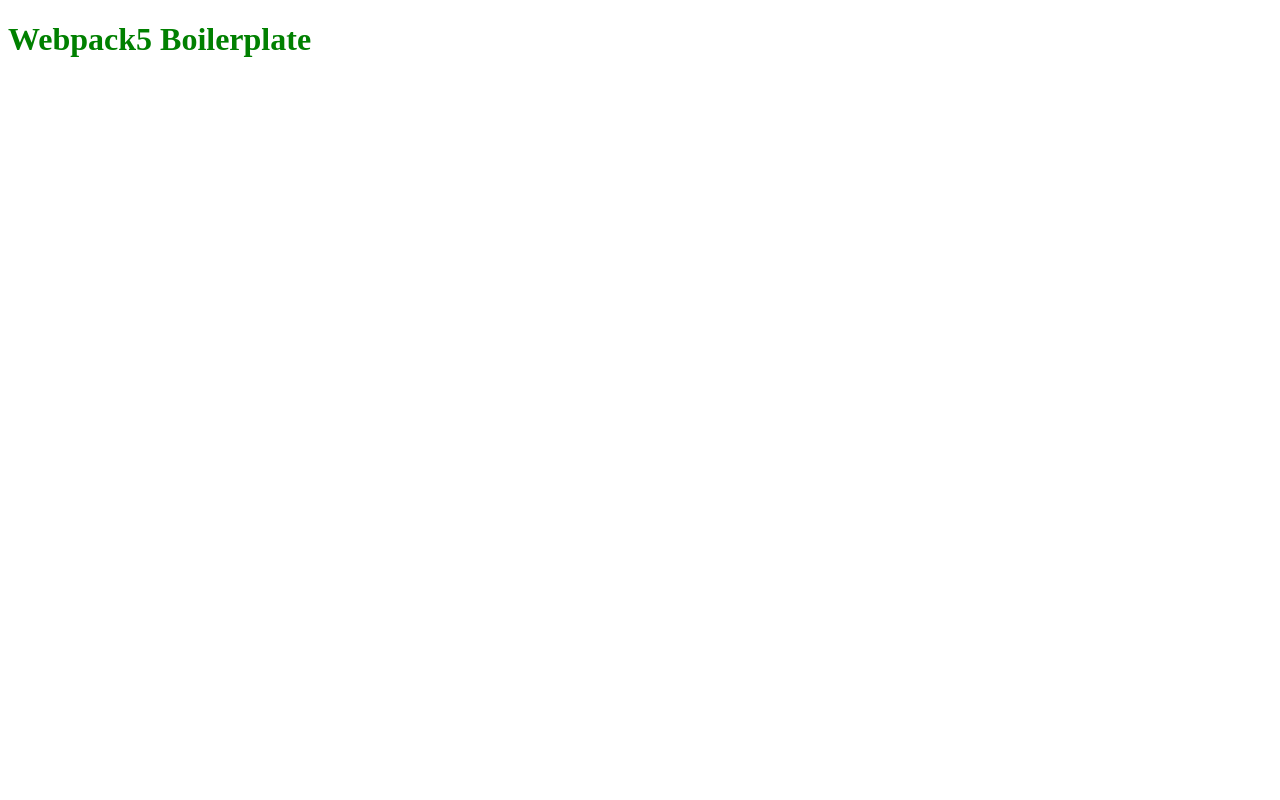
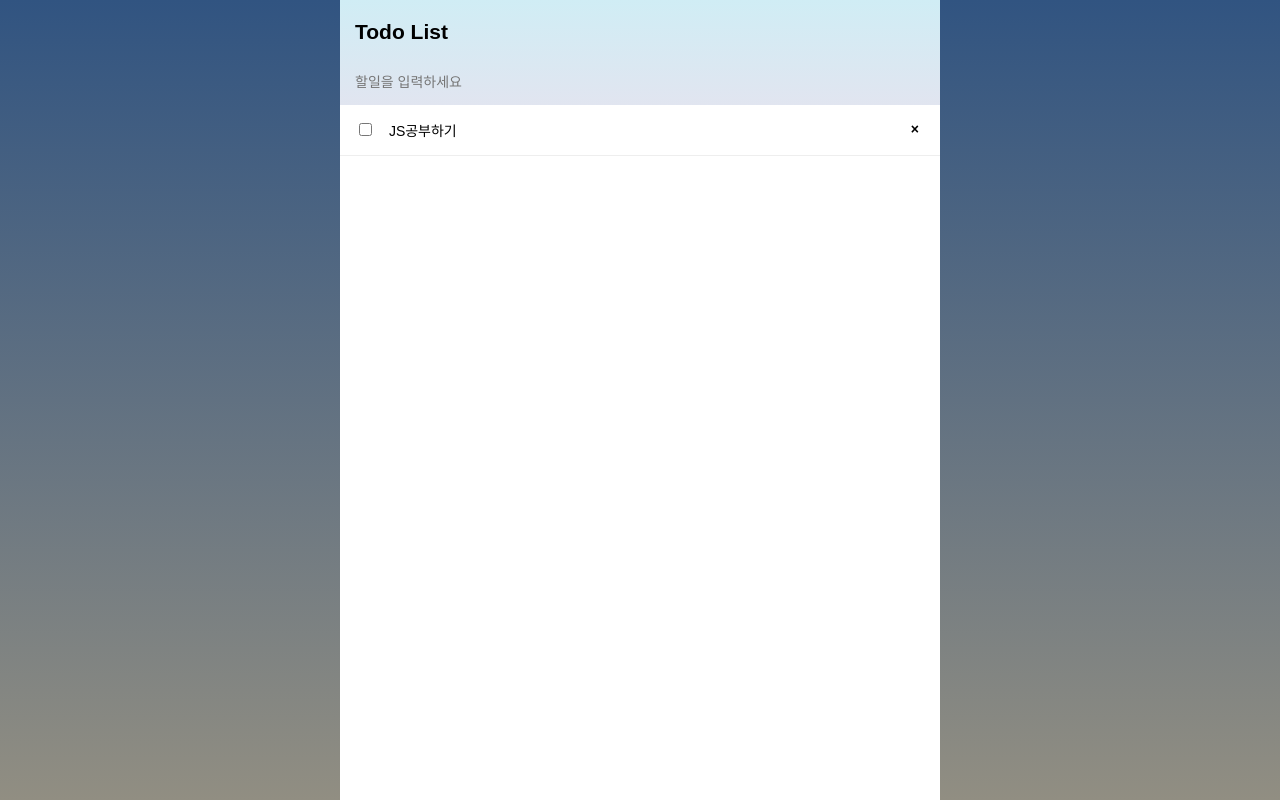
Before and after one commit to heuzz/todoapp, a website built with webpack: page src/index.html in a window 1280 px wide. Built offline with nearby package versions, Linux system fonts and the light colour scheme.

Commit message:
todo 기본소스 적용

```diff
--- a/src/app.css
+++ b/src/app.css
@@ -1,3 +1,126 @@
+/* CSS declarations go here */
+body {
+  font-family: sans-serif;
+  background-color: #315481;
+  background-image: linear-gradient(to bottom, #315481, #918e82 100%);
+  background-attachment: fixed;
+
+  position: absolute;
+  top: 0;
+  bottom: 0;
+  left: 0;
+  right: 0;
+
+  padding: 0;
+  margin: 0;
+
+  font-size: 14px;
+}
+
+.container {
+  max-width: 600px;
+  margin: 0 auto;
+  min-height: 100%;
+  background: white;
+}
+
+header {
+  background: #d2edf4;
+  background-image: linear-gradient(to bottom, #d0edf5, #e1e5f0 100%);
+  padding: 20px 15px 15px 15px;
+  position: relative;
+}
+
+#login-buttons {
+  display: block;
+}
+
 h1 {
-  color: green;
+  font-size: 1.5em;
+  margin: 0;
+  margin-bottom: 10px;
+  display: inline-block;
+  margin-right: 1em;
 }
+
+form {
+  margin-top: 10px;
+  margin-bottom: -10px;
+  position: relative;
+}
+
+.new-task input {
+  box-sizing: border-box;
+  padding: 10px 0;
+  background: transparent;
+  border: none;
+  width: 100%;
+  padding-right: 80px;
+  font-size: 1em;
+}
+
+.new-task input:focus{
+  outline: 0;
+}
+
+ul {
+  margin: 0;
+  padding: 0;
+  background: white;
+}
+
+.delete {
+  float: right;
+  font-weight: bold;
+  background: none;
+  font-size: 1em;
+  border: none;
+  position: relative;
+}
+
+li {
+  position: relative;
+  list-style: none;
+  padding: 15px;
+  border-bottom: #eee solid 1px;
+}
+
+li .text {
+  margin-left: 10px;
+}
+
+li.checked {
+  color: #888;
+}
+
+li.checked .text {
+  text-decoration: line-through;
+}
+
+li.private {
+  background: #eee;
+  border-color: #ddd;
+}
+
+header .hide-completed {
+  float: right;
+}
+
+.toggle-private {
+  margin-left: 5px;
+}
+
+@media (max-width: 600px) {
+  li {
+    padding: 12px 15px;
+  }
+
+  .search {
+    width: 150px;
+    clear: both;
+  }
+
+  .new-task input {
+    padding-bottom: 5px;
+  }
+}
--- a/src/index.html
+++ b/src/index.html
@@ -1,12 +1,29 @@
 <!DOCTYPE html>
-<html lang="ko">
-  <head>
-    <meta charset="UTF-8" />
-    <meta http-equiv="X-UA-Compatible" content="IE=edge" />
-    <meta name="viewport" content="width=device-width, initial-scale=1.0" />
-    <title>Webpack5 Boilerplate</title>
-  </head>
-  <body>
-    <h1>Webpack5 Boilerplate</h1>
-  </body>
+<html lang="kr">
+<head>
+  <meta charset="UTF-8">
+  <title>Todos</title>
+  <link rel="stylesheet" href="todos.css">
+</head>
+<body>
+
+<div class="container">
+  <header>
+    <h1>Todo List</h1>
+
+    <form class="new-task">
+      <input type="text" name="text" placeholder="할일을 입력하세요">
+    </form>
+  </header>
+  <ul>
+    <li>
+      <button class="delete">×</button>
+      <input type="checkbox" class="toggle-checked">
+      <span class="text">JS공부하기</span>
+    </li>
+  </ul>
+
+</div>
+
+</body>
 </html>
--- a/src/index.js
+++ b/src/index.js
@@ -1,4 +1,4 @@
 import { log } from './utils';
 import './app.css';
 
-log('webpack5 boilerplate');
+log('');
```
Also changed, not shown: 1 other file.
